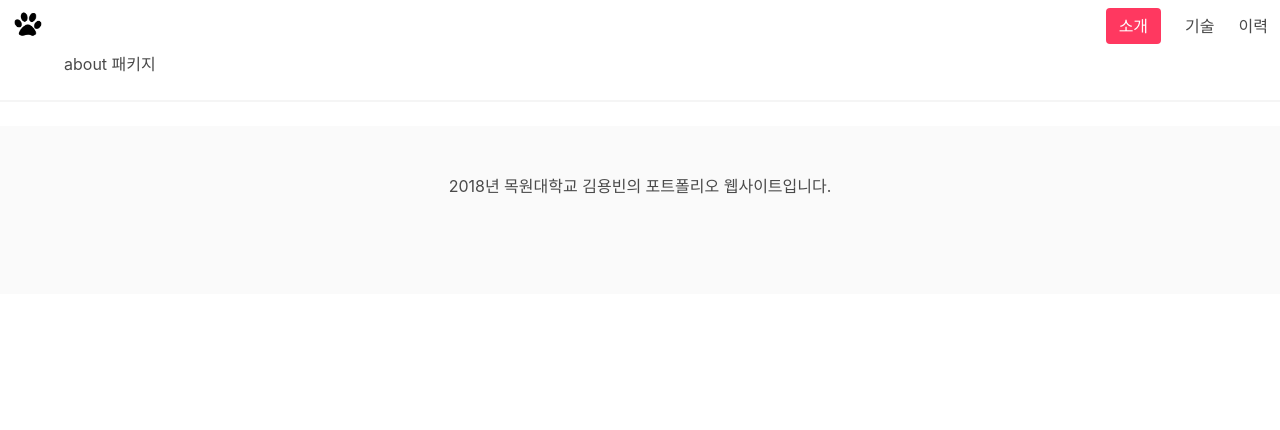
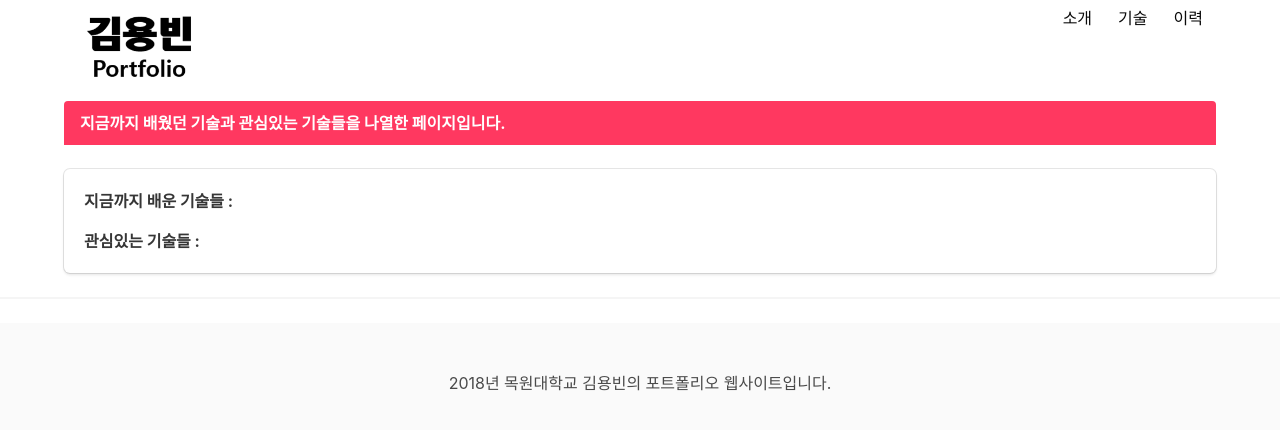
Before and after one commit to Absoas/CloudService_TermProJect, a Nuxt app: page /tech in a window 1280 px wide. Shown: the top 430 px of the page. Built offline with nearby package versions, Linux system fonts and the light colour scheme.

Commit message:
20180617

```diff
--- a/layouts/default.vue
+++ b/layouts/default.vue
@@ -1,28 +1,22 @@
 <template>
   <div>
-    <nav class="navbar">
-      <div class="navbar-brand">
-        <nuxt-link to="/" class="navbar-item">
-          <figure class="image is-32x32">
-            <img src="~static/dogfoot.jpg" alt="">
-          </figure>
+    <div class="container">
+
+
+    <span>
+        <nuxt-link to="/" >
+            <img src="~static/logo.png" width="150" height="50">
         </nuxt-link>
+    </span>
 
-      </div>
-      <div class="navbar-menu is-active">
-        <div class="navbar-end">
-          <nuxt-link to="/" class="navbar-item">
-            <a class="button is-danger">소개</a>
-         </nuxt-link>
-          <nuxt-link to="/tech" class="navbar-item">기술</nuxt-link>
-          <nuxt-link to="/history" class="navbar-item">이력</nuxt-link>
-        </div>
-      </div>
-    </nav>
-    <nuxt/>
 
-    <hr>
+    <span class="right"> <nuxt-link to="/history"> <button class="button is-white">이력</button> </nuxt-link> </span>
+    <span class="right"> <nuxt-link to="/tech" > <button  class="button is-white" >기술</button> </nuxt-link> </span>
+    <span class="right"> <nuxt-link to="/" > <button  class="button is-white">소개</button> </nuxt-link> </span>
 
+    </div>
+  <nuxt/>
+  <hr>
 
     <footer class="footer has-text-centered">
       <div>2018년 목원대학교 김용빈의 포트폴리오 웹사이트입니다.</div>
@@ -30,6 +24,10 @@
   </div>
 </template>
 
+
+
 <style>
-
+.right {
+  float: right;
+}
 </style>
--- a/pages/history.vue
+++ b/pages/history.vue
@@ -1,7 +1,7 @@
 <template>
   <section class="container">
     <div>
-      about 패키지
+      history 페이지
     </div>
   </section>
 </template>
--- a/pages/index.vue
+++ b/pages/index.vue
@@ -11,14 +11,14 @@
     <div class="box">
       <article class="media">
         <div class="media-left">
-          <figure class="image is-512x512">
+          <figure class="image is-64x64">
             <img src="~static/dogfoot.jpg" alt="Image">
           </figure>
         </div>
         <div class="media-content">
           <div class="content">
             <p>
-              <strong>이름 :</strong> <small> 김용빈d</small>
+              <strong>이름 :</strong> <small> 김용빈</small>
               <br>
               <strong>나이 :</strong> <small> 25</small>
               <br>
@@ -26,25 +26,6 @@
               <br>
             </p>
           </div>
-          <nav class="level is-mobile">
-            <div class="level-left">
-              <a class="level-item" aria-label="reply">
-                <span class="icon is-small">
-                <i class="fas fa-reply" aria-hidden="true"></i>
-              </span>
-              </a>
-              <a class="level-item" aria-label="retweet">
-                <span class="icon is-small">
-                <i class="fas fa-retweet" aria-hidden="true"></i>
-              </span>
-              </a>
-              <a class="level-item" aria-label="like">
-                <span class="icon is-small">
-                <i class="fas fa-heart" aria-hidden="true"></i>
-              </span>
-              </a>
-            </div>
-          </nav>
         </div>
       </article>
     </div>
@@ -52,9 +33,7 @@
 </template>
 
 <script>
-
 </script>
 
 <style>
-
 </style>
--- a/pages/tech.vue
+++ b/pages/tech.vue
@@ -1,14 +1,30 @@
 <template>
+
+
   <section class="container">
-    <div>
-      about 패키지
+
+    <article class="message is-danger">
+      <div class="message-header">
+        <p>지금까지 배웠던 기술과 관심있는 기술들을 나열한 페이지입니다.</p>
+     </div>
+    </article>
+
+
+    <div class="box">
+
+        <div class="media-content">
+          <div class="content">
+            <p>
+              <strong>지금까지 배운 기술들 :</strong>
+              <br>
+            </p>
+
+            <p>
+              <strong>관심있는 기술들 :</strong>
+              <br>
+            </p>
+          </div>
+      </div>
     </div>
   </section>
 </template>
-
-<script>
-
-</script>
-
-<style>
-</style>
```
Also changed, not shown: static/logo.png (added).
